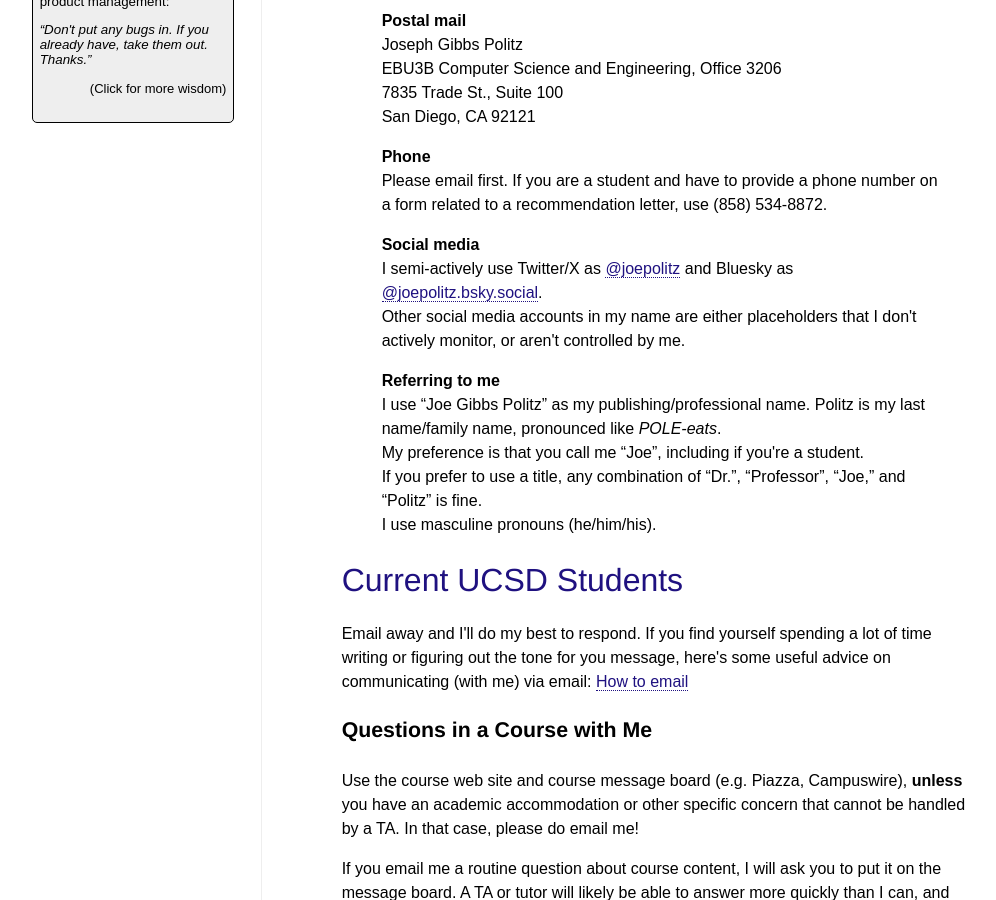
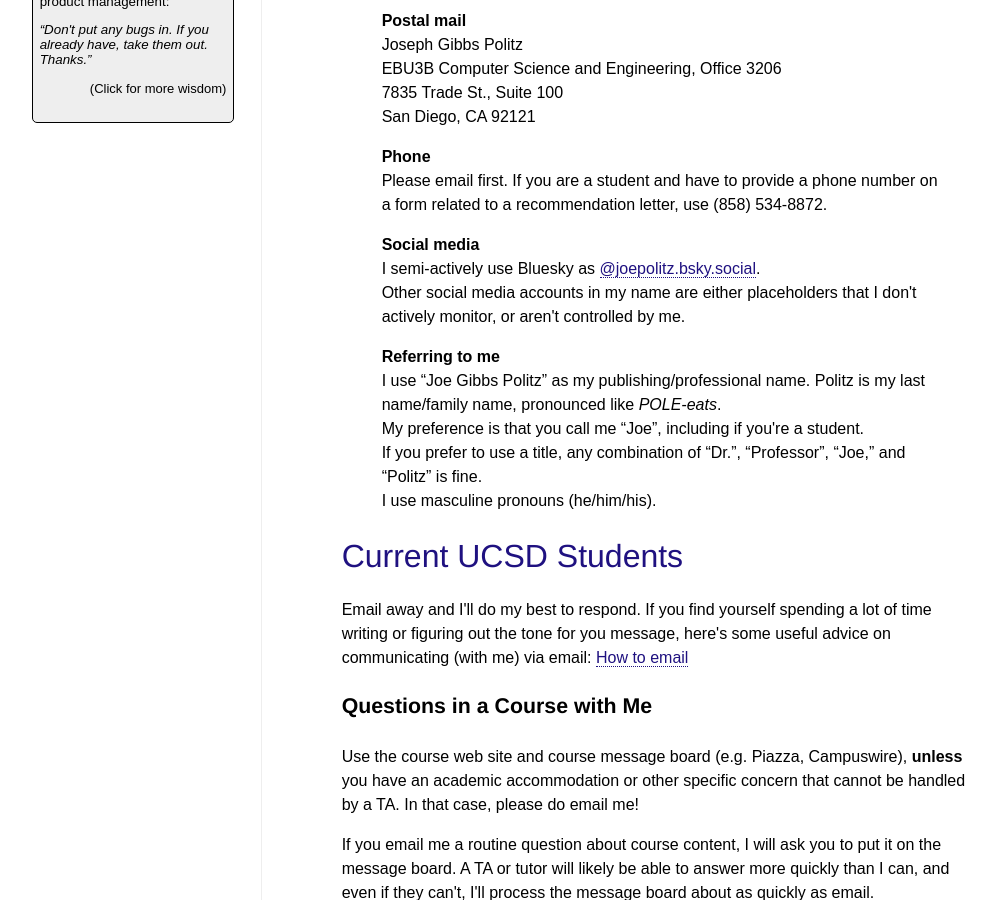
Before and after one commit to jpolitz/jpolitz.github.com, a Jekyll site: the page built from contact/index.html, in a window 1280 px wide and 900 px high, scrolled down 518 px. Shown: the whole window, without its empty margins (6-1002 px from the left). Built offline with Jekyll 4.4.1, drawn with Linux system fonts in a browser that asks for light colours.

Commit message:
social media update

```diff
--- a/contact/index.html
+++ b/contact/index.html
@@ -44,8 +44,7 @@ below.</p>
     </p>
 
     <p><b>Social media</b><br/>
-    I semi-actively use Twitter/X as <a
-    href="https://twitter.com/joepolitz">@joepolitz</a> and Bluesky as <a
+    I semi-actively use Bluesky as <a
     href="https://bsky.app/profile/joepolitz.bsky.social">@joepolitz.bsky.social</a>.
     <br/> Other social media accounts in my
     name are either placeholders that I don't actively monitor, or aren't
```
